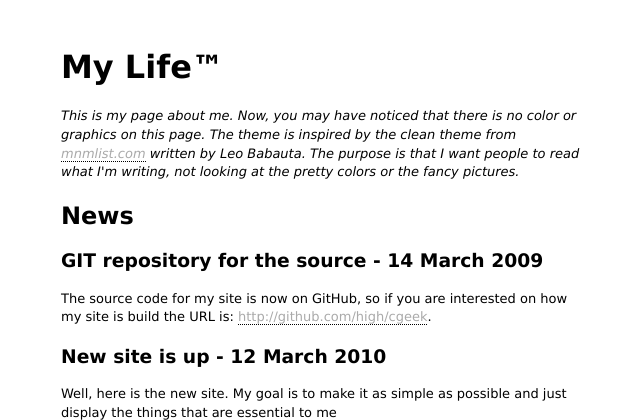
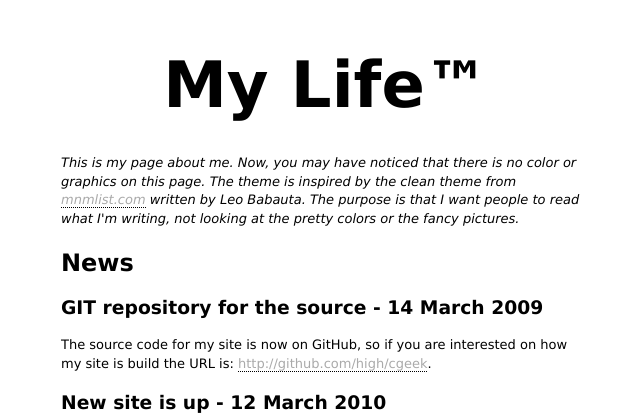
Before and after one commit to johangrahn/cgeek, a PHP site: page / in a window 1280 px wide. Shown: the top 420 px of the page, without its empty margins (27-667 px from the left). Run offline with PHP 8.4, Linux system fonts and the light colour scheme.

Commit message:
Added a better title

```diff
--- a/index.php
+++ b/index.php
@@ -92,9 +92,9 @@ file_put_contents( "rss.xml", $rssText );
 
 	<body>
 		<div id="content">
-			<h1>
+			<div id="title">
 				My Life&trade;
-			</h1>
+			</div>
 
 			<p><i>
 				This is my page about me. Now, you may have noticed that there is no color or graphics on this page.
--- a/site.css
+++ b/site.css
@@ -20,6 +20,13 @@ a:hover {
 	border: 0;
 }
 
+#title {
+	font-size: 4em;
+	font-weight: bold;
+	text-align: center;
+	margin-bottom: 0.5em;
+}
+
 #content {
 	margin-left: 5em;
 	margin-top: 3em;
```
